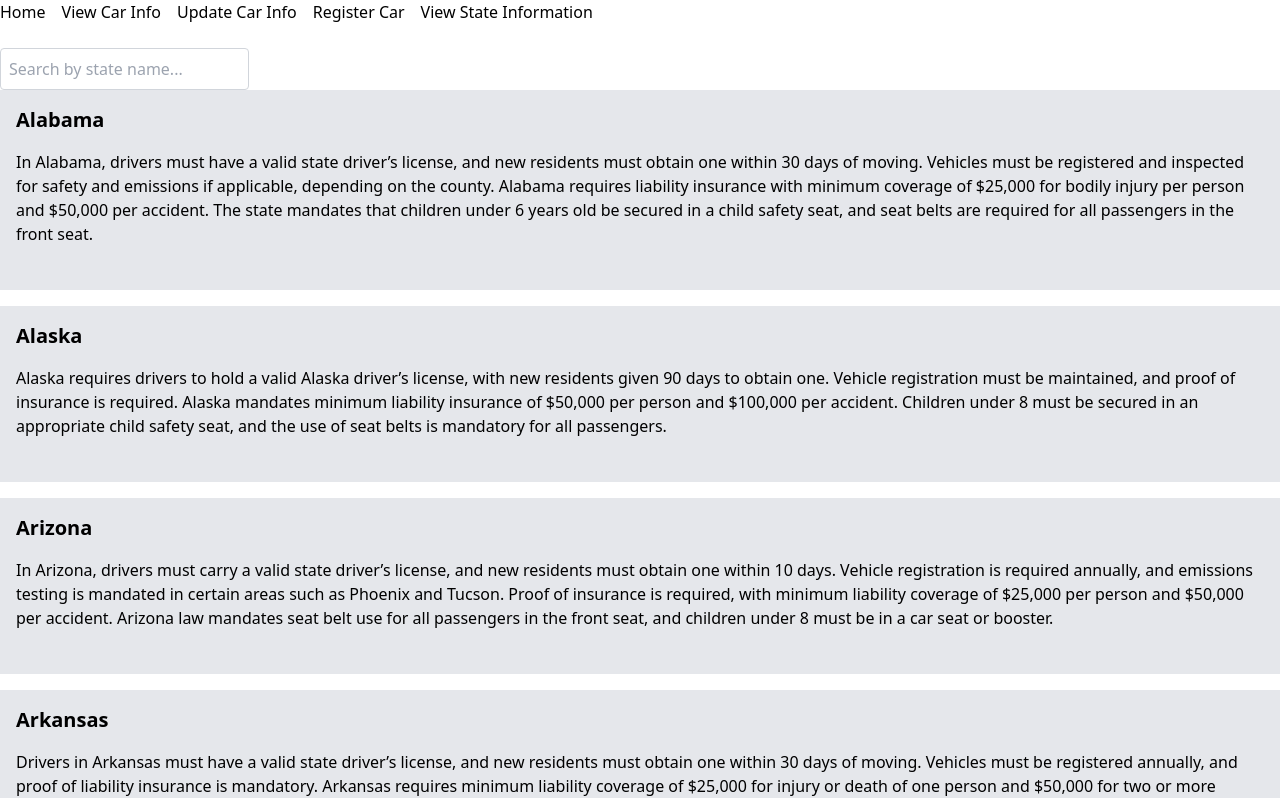
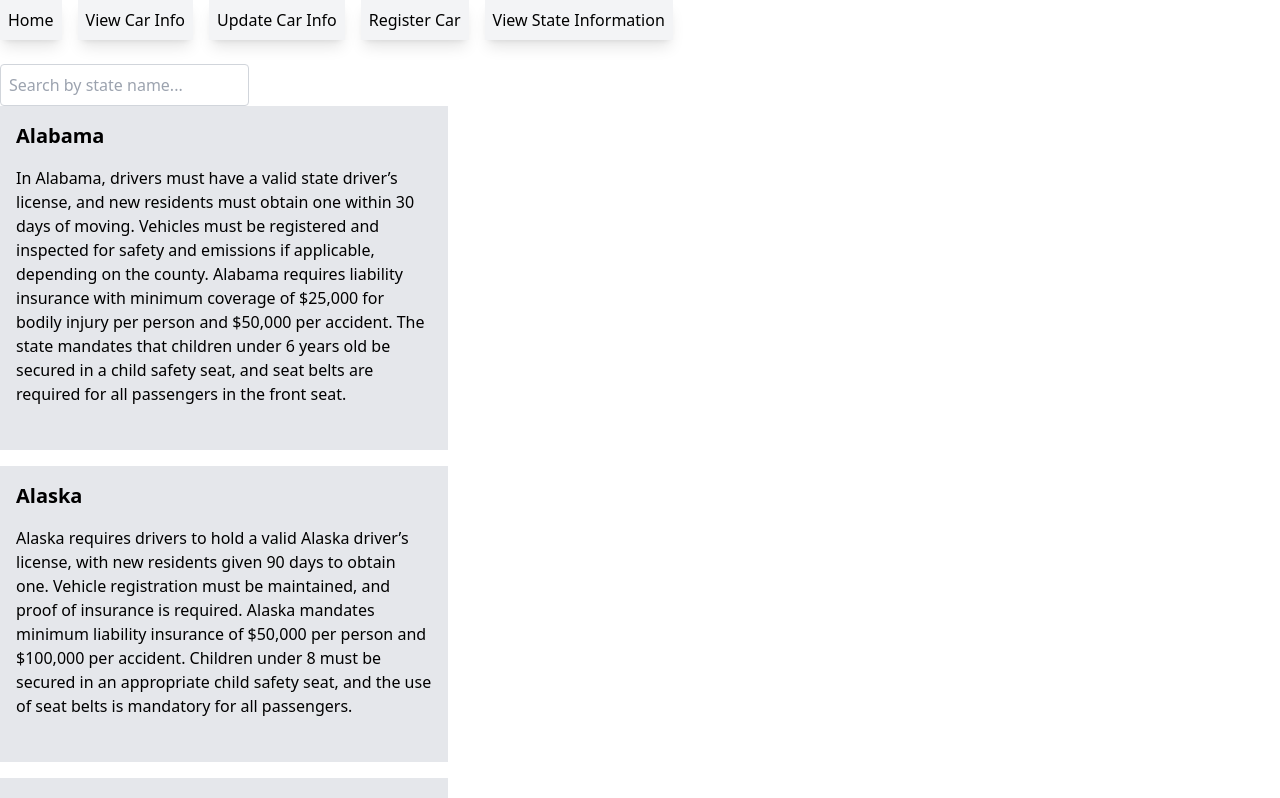
Before and after one commit to atsilcock/license-plate-generator, a React (Create React App) app in the folder client/: page /view-state-info in a window 1280 px wide. Shown: the top 798 px of the page. Built offline with nearby package versions, Linux system fonts and the light colour scheme; no server answers.

Commit message:
update data

```diff
--- a/client/src/components/NavBar.js
+++ b/client/src/components/NavBar.js
@@ -6,19 +6,19 @@ function NavBar() {
   return (
     <nav className="mb-6">
       <ul className="flex space-x-4">
-        <li>
+        <li className="shadow-lg p-2 bg-gray-100">
           <Link to="/">Home</Link>
         </li>
-        <li>
+        <li className="shadow-lg p-2 bg-gray-100">
           <Link to="/display-car-info">View Car Info</Link>
         </li>
-        <li>
+        <li className="shadow-lg p-2 bg-gray-100">
           <Link to="/update-car-info">Update Car Info</Link>
         </li>
-        <li>
+        <li className="shadow-lg p-2 bg-gray-100">
           <Link to="/register-car">Register Car</Link>
         </li>
-        <li>
+        <li className="shadow-lg p-2 bg-gray-100">
           <Link to="/view-state-info">View State Information</Link>
         </li>
       </ul>
--- a/client/src/components/ViewStateInfo.js
+++ b/client/src/components/ViewStateInfo.js
@@ -19,6 +19,10 @@ function ViewStateInfo() {
         {
             state: "Arkansas",
             info: "Drivers in Arkansas must have a valid state driver’s license, and new residents must obtain one within 30 days of moving. Vehicles must be registered annually, and proof of liability insurance is mandatory. Arkansas requires minimum liability coverage of $25,000 for injury or death of one person and $50,000 for two or more persons in an accident. The state requires child safety seats for children under 6 years old or under 60 pounds, and seat belts are required for all front-seat passengers."
+        },
+        {
+            state: "California",
+            info: "In California, drivers must have a valid California driver’s license, and new residents have 10 days to obtain one. Vehicles must be registered annually, and emissions testing is required in most areas. Proof of insurance is mandatory, with minimum liability coverage of $15,000 per person and $30,000 per accident. California law mandates that children under 8 years old must be secured in a child safety seat, and seat belts are required for all passengers."
         },
         {
             state: "Colorado",
@@ -228,7 +232,7 @@ function ViewStateInfo() {
             />
 
           {filteredStates.map((state, index) => (
-            <div key={index} className="state-info-box bg-gray-200 p-4 mb-4">
+            <div key={index} className="state-info-box bg-gray-200 p-4 mb-4 max-w-md">
               <h2 className="text-xl font-bold mb-2">{state.state}</h2>
               <p className="mt-4 mb-7">{state.info}</p>
             </div>
```
